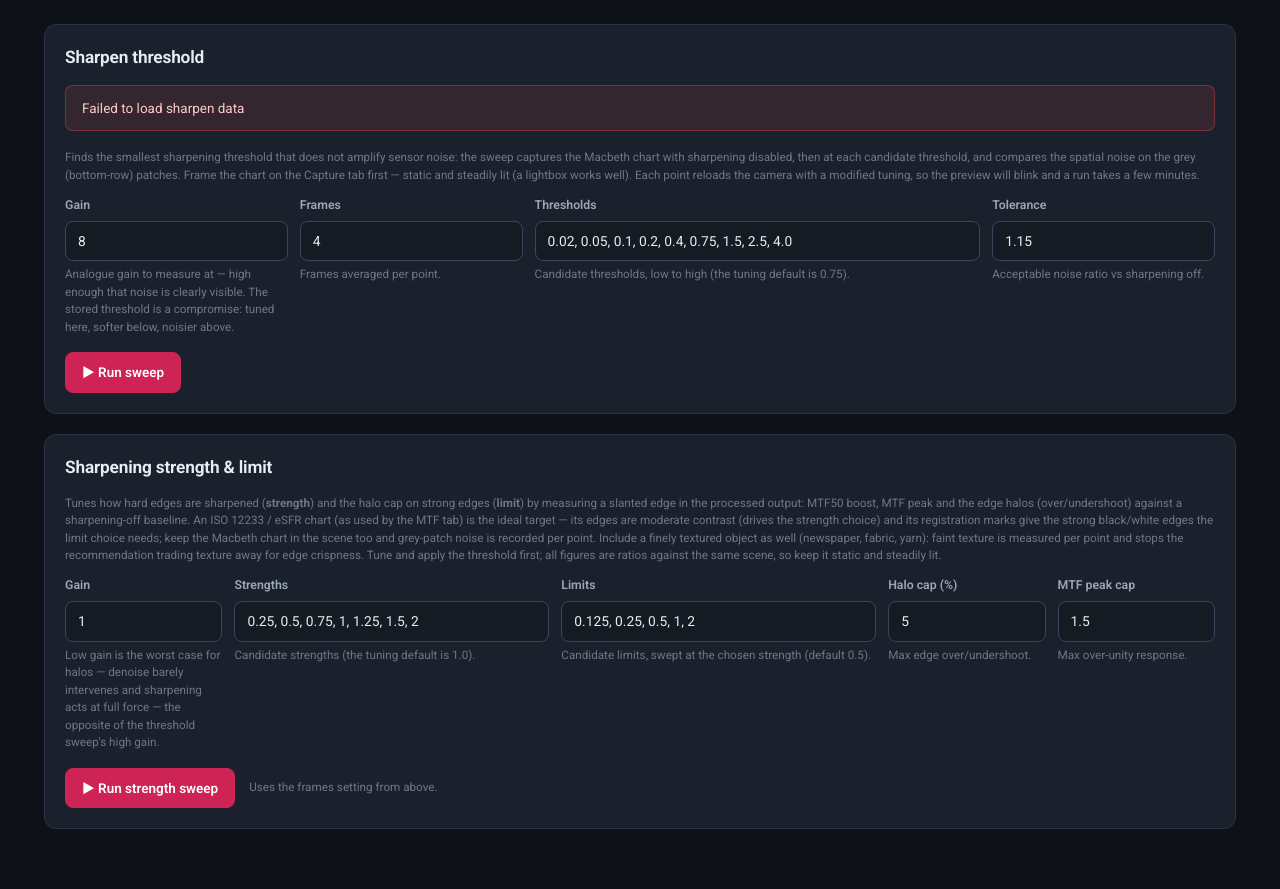
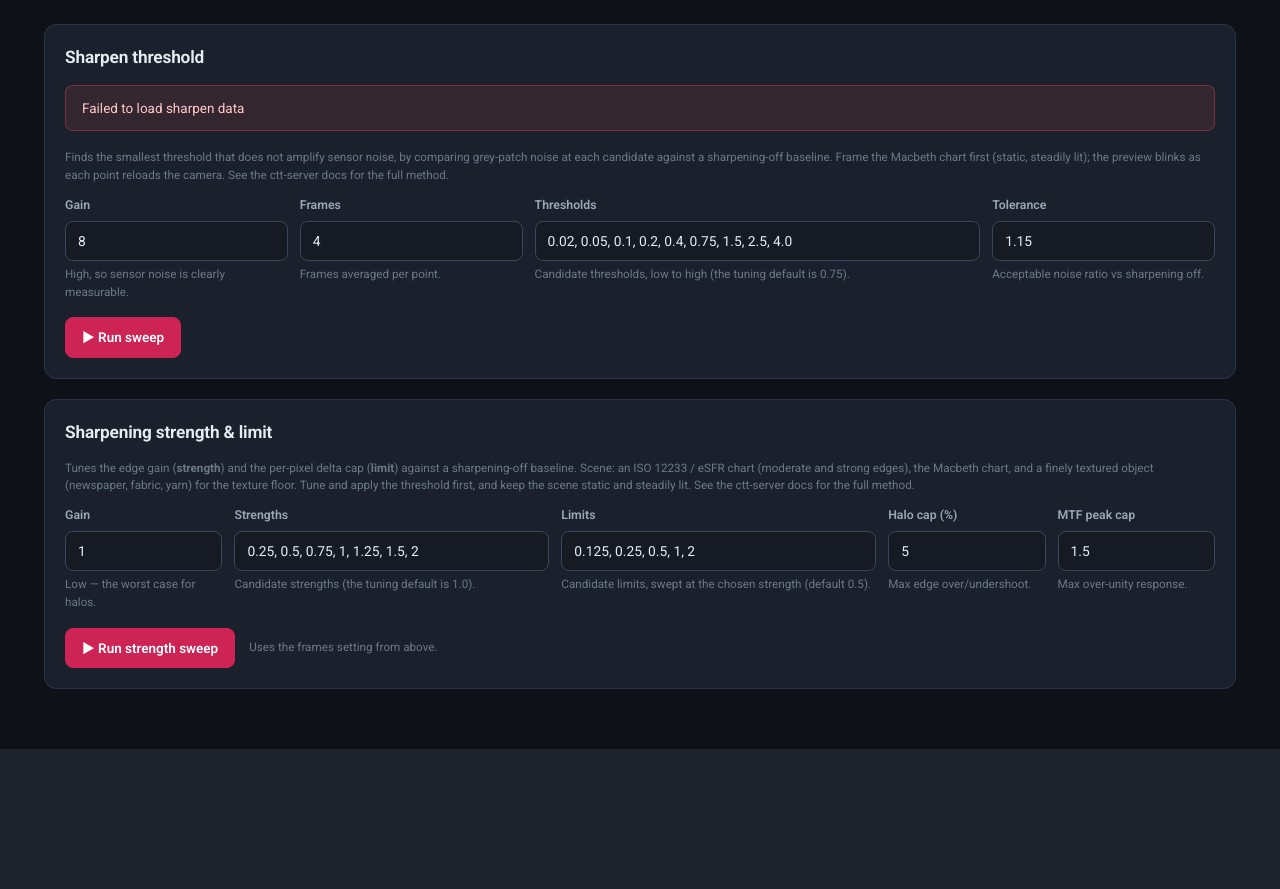
Before and after one commit to raspberrypi/ctt, a Flask app: template apps/ctt_server/templates/sharpen.html in a window 1280 px wide. Shown: the part 131-1020 px from the top of the page. After the commit the page ends 880 px from the top, so only its background shows below. Run offline with Flask 3, Linux system fonts and the light colour scheme; the template is opened without the code that fills it, so the values that code supplies are empty; some libraries are stand-ins or nearby versions.

Commit message:
ctt-server: tighten Sharpen tab hints and document the sweep settings
The tab's card intros and field hints had grown into full method
descriptions; trim them to what is needed at the point of use and point
at the docs. The ctt-server documentation gains a settings table per
sweep explaining each parameter's default and rationale, plus a note on
the fixed reference limit and texture floor.

```diff
--- a/apps/ctt_server/templates/sharpen.html
+++ b/apps/ctt_server/templates/sharpen.html
@@ -15,18 +15,16 @@
             x-text="progress.total ? 'point ' + progress.index + '/' + progress.total : 'running'"></span>
     </div>
     <div class="banner error" x-show="error" x-text="error" x-cloak></div>
-    <p class="hint" style="margin-top:0">Finds the smallest sharpening threshold that does not amplify sensor
-      noise: the sweep captures the Macbeth chart with sharpening disabled, then at each candidate threshold,
-      and compares the spatial noise on the grey (bottom-row) patches. Frame the chart on the Capture tab
-      first — static and steadily lit (a lightbox works well). Each point reloads the camera with a modified
-      tuning, so the preview will blink and a run takes a few minutes.</p>
+    <p class="hint" style="margin-top:0">Finds the smallest threshold that does not amplify sensor noise, by
+      comparing grey-patch noise at each candidate against a sharpening-off baseline. Frame the Macbeth chart
+      first (static, steadily lit); the preview blinks as each point reloads the camera. See the ctt-server
+      docs for the full method.</p>
 
     <div class="field-row" style="align-items:flex-start">
       <div class="field" style="margin-bottom:0">
         <label>Gain</label>
         <input type="number" x-model.number="gain" min="1" max="64" step="0.5">
-        <div class="hint">Analogue gain to measure at — high enough that noise is clearly visible.
-          The stored threshold is a compromise: tuned here, softer below, noisier above.</div>
+        <div class="hint">High, so sensor noise is clearly measurable.</div>
       </div>
       <div class="field" style="margin-bottom:0">
         <label>Frames</label>
@@ -89,10 +87,8 @@
     </div>
 
     <div class="chart-box"><canvas id="sharpenChart"></canvas></div>
-    <p class="hint">Spatial noise on each grey patch relative to the sharpen-disabled baseline (1.0 = no
-      amplification), against the threshold on a log axis. Low thresholds sharpen the noise itself; the
-      recommended value is the smallest that stays within tolerance, keeping the most real-detail
-      sharpening. Patch 1 is white, patch 6 black.</p>
+    <p class="hint">Grey-patch noise relative to the sharpen-disabled baseline (1.0 = no amplification).
+      The recommendation is the smallest threshold within tolerance. Patch 1 is white, patch 6 black.</p>
     <div class="hint" x-show="warnings.length" x-cloak>
       <template x-for="w in warnings"><div x-text="'⚠ ' + w"></div></template>
     </div>
@@ -125,23 +121,17 @@
     <div class="card-head">
       <h2>Sharpening strength &amp; limit</h2>
     </div>
-    <p class="hint" style="margin-top:0">Tunes how hard edges are sharpened (<b>strength</b>) and the halo cap on
-      strong edges (<b>limit</b>) by measuring a slanted edge in the processed output: MTF50 boost, MTF peak and the
-      edge halos (over/undershoot) against a sharpening-off baseline. An ISO 12233 / eSFR chart (as used by the MTF
-      tab) is the ideal target — its edges are moderate contrast (drives the strength choice) and its registration
-      marks give the strong black/white edges the limit choice needs; keep the Macbeth chart in the scene too and
-      grey-patch noise is recorded per point. Include a finely textured object as well (newspaper, fabric, yarn):
-      faint texture is measured per point and stops the recommendation trading texture away for edge crispness.
-      Tune and apply the threshold first; all figures are ratios against the same scene, so keep it static and
-      steadily lit.</p>
+    <p class="hint" style="margin-top:0">Tunes the edge gain (<b>strength</b>) and the per-pixel delta cap
+      (<b>limit</b>) against a sharpening-off baseline. Scene: an ISO 12233 / eSFR chart (moderate and strong
+      edges), the Macbeth chart, and a finely textured object (newspaper, fabric, yarn) for the texture floor.
+      Tune and apply the threshold first, and keep the scene static and steadily lit. See the ctt-server docs
+      for the full method.</p>
 
     <div class="field-row" style="align-items:flex-start">
       <div class="field" style="margin-bottom:0">
         <label>Gain</label>
         <input type="number" x-model.number="sGain" min="1" max="64" step="0.5">
-        <div class="hint">Low gain is the worst case for halos — denoise barely
-          intervenes and sharpening acts at full force — the opposite of the
-          threshold sweep's high gain.</div>
+        <div class="hint">Low — the worst case for halos.</div>
       </div>
       <div class="field" style="margin-bottom:0; flex: 2">
         <label>Strengths</label>
@@ -220,13 +210,9 @@
         <canvas id="limitChart"></canvas>
       </div>
     </div>
-    <p class="hint">Left: sharpness gained against edge halo growth as the strength rises. Acutance (the
-      contrast-sensitivity-weighted MTF area) is the headline: sharpening lifts the mid/high band it integrates,
-      where MTF50 — often pinned by the optics — barely moves. Texture is the high-frequency energy gain on
-      faint-texture tiles picked from the baseline — the detail only the strength renders. The recommendation is
-      the strength with the greatest acutance gain within the halo and MTF-peak caps whose texture gain stays
-      within 5% of the best candidate's. Right: halo growth on the high-contrast edge as the limit rises,
-      measured at the recommended strength.</p>
+    <p class="hint">Left: acutance, texture and halo growth against strength. The recommendation is the greatest
+      acutance gain within the caps whose texture gain stays within 5% of the best candidate's. Right: halo
+      growth against limit on the high-contrast edge, at the recommended strength.</p>
     <div class="hint" x-show="sWarnings.length" x-cloak>
       <template x-for="w in sWarnings"><div x-text="'⚠ ' + w"></div></template>
     </div>
```
Also changed, not shown: docs/ctt-server.md (+24 -0 lines).
